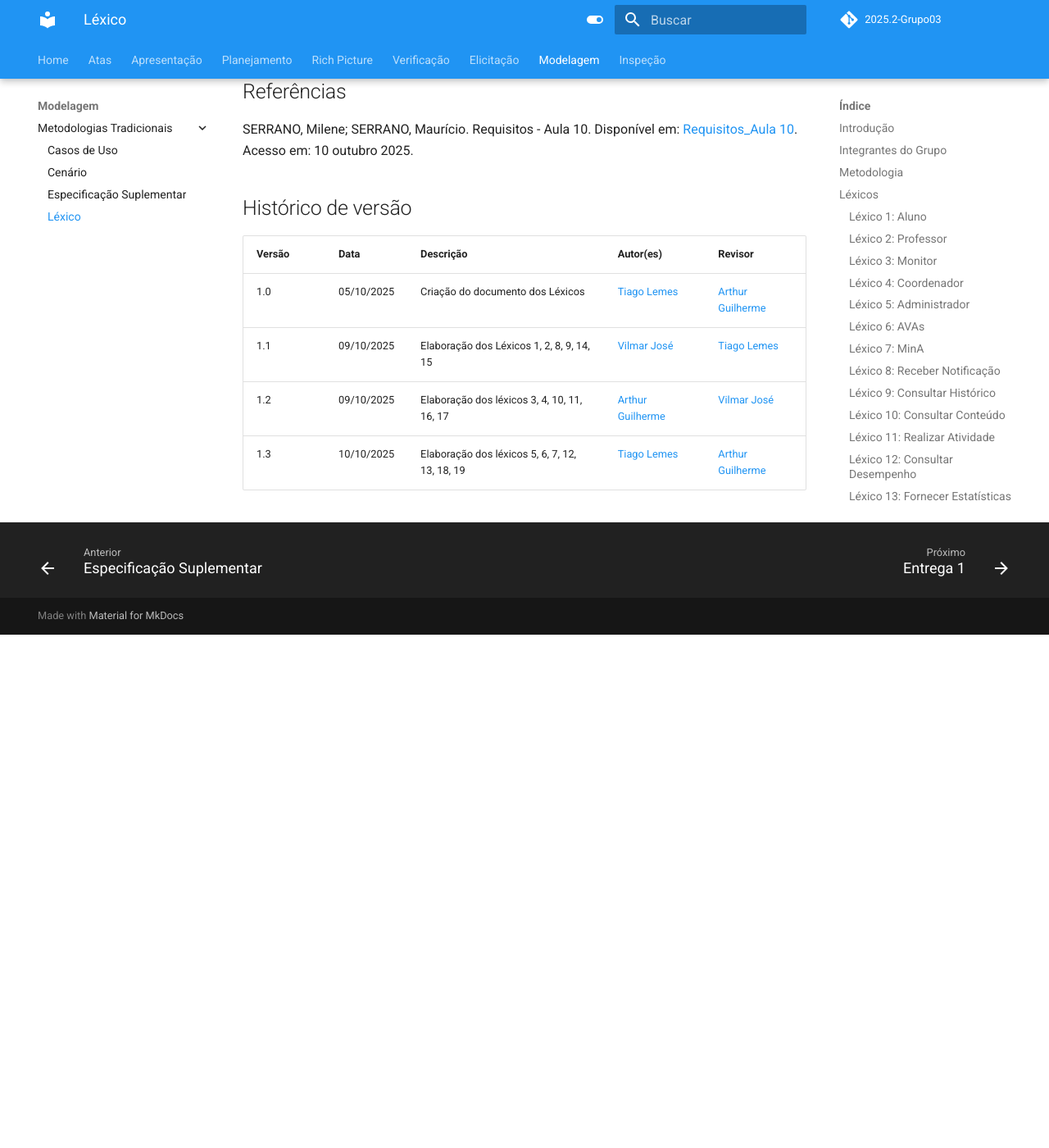
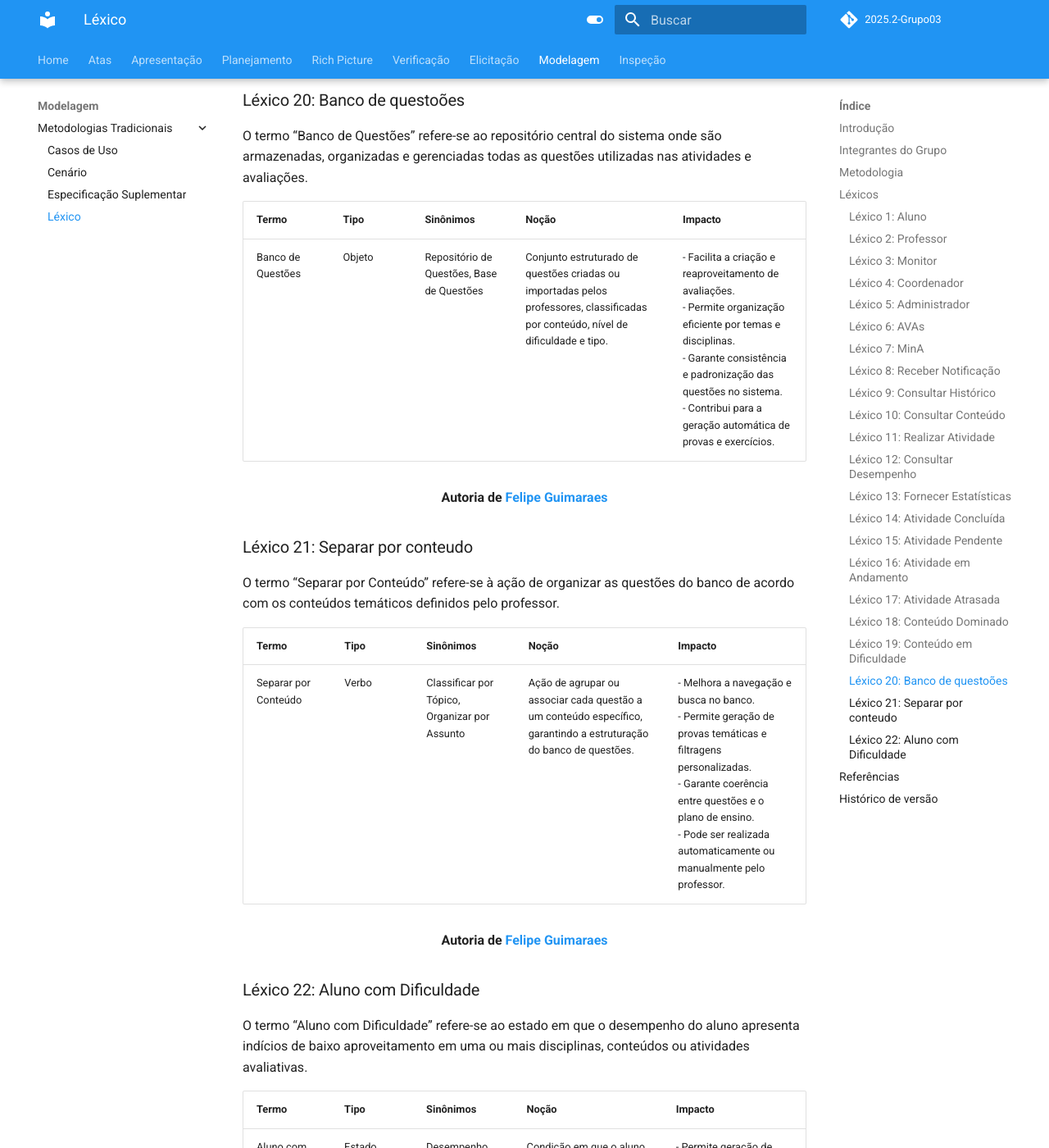
Before and after one commit to Requisitos-de-Software/2025.2-Grupo03, an MkDocs documentation site: the page built from docs/Modelagem/lexico.md, in a window 1280 px wide and 1400 px high, scrolled down 9125 px. Shown: the whole window at 82% size. Built offline with MkDocs 1.6.1 and Material for MkDocs 9.7.7, drawn with Linux system fonts in a browser that asks for light colours; comment, search, counter and statistics services are not loaded; before the commit the page ends 9899 px from its top, so only the background shows below that; some of the changed text lies outside the part shown.

Commit message:
subindo lexicos e video dos UC

```diff
--- a/docs/Modelagem/lexico.md
+++ b/docs/Modelagem/lexico.md
@@ -11,7 +11,7 @@
 |---------------------------|---------------------------------------|
 | [Arthur Guilherme](https://github.com/ArthurGuilher62) | Elaboração dos léxicos 3, 4, 10, 11, 16, 17 |
 | [Arthur Henrique](https://github.com/arthurhvieira1) |                                       |
-| [Felipe Guimaraes](https://github.com/felipegf1) |                                       |
+| [Felipe Guimaraes](https://github.com/felipegf1) |   Elaboração dos léxicos 20, 21 , 22 |
 | [João Felipe](https://github.com/MrBolt2005) |                                       |
 | [João Sapiência](https://github.com/JoaoSapiencia) |                                       |
 | [Tiago Lemes](https://github.com/TiagoTeixeira-2005) | Elaboração dos léxicos 5, 6, 7, 12, 13, 18, 19 |
@@ -190,7 +190,7 @@
 
 <div align="center"><strong>Autoria de <a href="https://github.com/TiagoTeixeira-2005">Tiago Lemes</a></strong></div>
 
-Léxico 19: Conteúdo em Dificuldade
+### Léxico 19: Conteúdo em Dificuldade
 
 O termo “Conteúdo em Dificuldade” refere-se ao estado em que o sistema identifica baixo desempenho ou alto índice de erro em determinado tema.
 
@@ -200,6 +200,36 @@
 | Conteúdo em Dificuldade  | Estado | Fraco, Necessidade de revisão   | Indica que o aluno apresenta baixo desempenho em um determinado conteúdo. | - Gera alertas ao assistente virtual.<br>- Direciona materiais de reforço.<br>- Auxilia professores na identificação de dificuldades coletivas. |
 
 <div align="center"><strong>Autoria de <a href="https://github.com/TiagoTeixeira-2005">Tiago Lemes</a></strong></div>
+
+### Léxico 20: Banco de questoões
+
+O termo “Banco de Questões” refere-se ao repositório central do sistema onde são armazenadas, organizadas e gerenciadas todas as questões utilizadas nas atividades e avaliações.
+
+| Termo             | Tipo   | Sinônimos    | Noção  | Impacto   |
+| ----------------- | ------ | -------- | ------------------------|-------------------------------|
+| Banco de Questões | Objeto | Repositório de Questões, Base de Questões | Conjunto estruturado de questões criadas ou importadas pelos professores, classificadas por conteúdo, nível de dificuldade e tipo. | - Facilita a criação e reaproveitamento de avaliações.<br>- Permite organização eficiente por temas e disciplinas.<br>- Garante consistência e padronização das questões no sistema.<br>- Contribui para a geração automática de provas e exercícios. |
+
+<div align="center"><strong>Autoria de <a href="https://github.com/felipegf1">Felipe Guimaraes</a></strong></div>
+
+### Léxico 21: Separar por conteudo
+
+O termo “Separar por Conteúdo” refere-se à ação de organizar as questões do banco de acordo com os conteúdos temáticos definidos pelo professor.
+
+| Termo                | Tipo  | Sinônimos                         | Noção        | Impacto     |
+| -------------------- | ----- |---------------------------------|------------------- |------- |
+| Separar por Conteúdo | Verbo | Classificar por Tópico, Organizar por Assunto | Ação de agrupar ou associar cada questão a um conteúdo específico, garantindo a estruturação do banco de questões. | - Melhora a navegação e busca no banco.<br>- Permite geração de provas temáticas e filtragens personalizadas.<br>- Garante coerência entre questões e o plano de ensino.<br>- Pode ser realizada automaticamente ou manualmente pelo professor. |
+
+<div align="center"><strong>Autoria de <a href="https://github.com/felipegf1">Felipe Guimaraes</a></strong></div>
+
+### Léxico 22: Aluno com Dificuldade
+
+O termo “Aluno com Dificuldade” refere-se ao estado em que o desempenho do aluno apresenta indícios de baixo aproveitamento em uma ou mais disciplinas, conteúdos ou atividades avaliativas.
+
+| Termo                 | Tipo   | Sinônimos                        | Noção  | Impacto |
+| --------------------- | ------ | -------------------------------- | --------|--------- |
+| Aluno com Dificuldade | Estado | Desempenho Baixo, Aluno em Risco | Condição em que o aluno apresenta resultados abaixo do esperado, seja por notas, frequência, ou tempo de conclusão das atividades. | - Permite geração de alertas automáticos ao professor.<br>- Pode acionar recomendações de estudo personalizadas.<br>- Contribui para relatórios de desempenho e acompanhamento pedagógico.<br>- Ajuda na tomada de decisão sobre intervenções e reforços. |
+
+<div align="center"><strong>Autoria de <a href="https://github.com/felipegf1">Felipe Guimaraes</a></strong></div>
 
 ## Referências
 SERRANO, Milene; SERRANO, Maurício. Requisitos - Aula 10. Disponível em: [Requisitos_Aula 10](../arquivos/Cenarios_Aula10.pdf). Acesso em: 10 outubro 2025.
```
Also changed, not shown: docs/Modelagem/casos_de_uso.md (+4 -0 lines).
